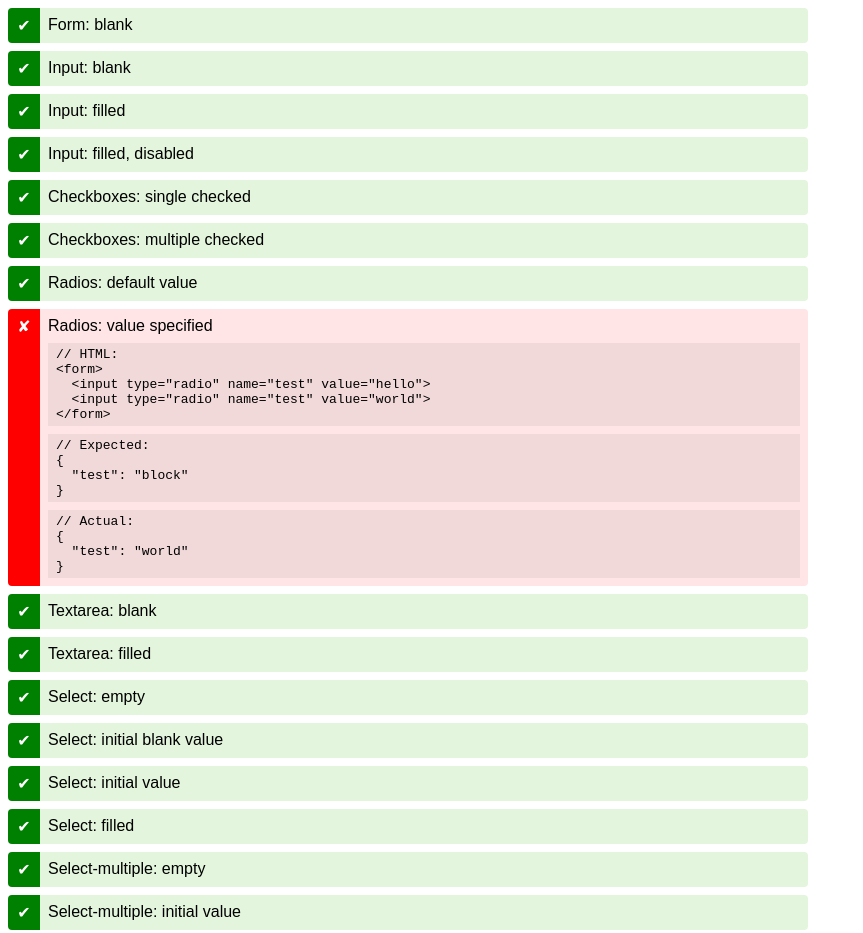
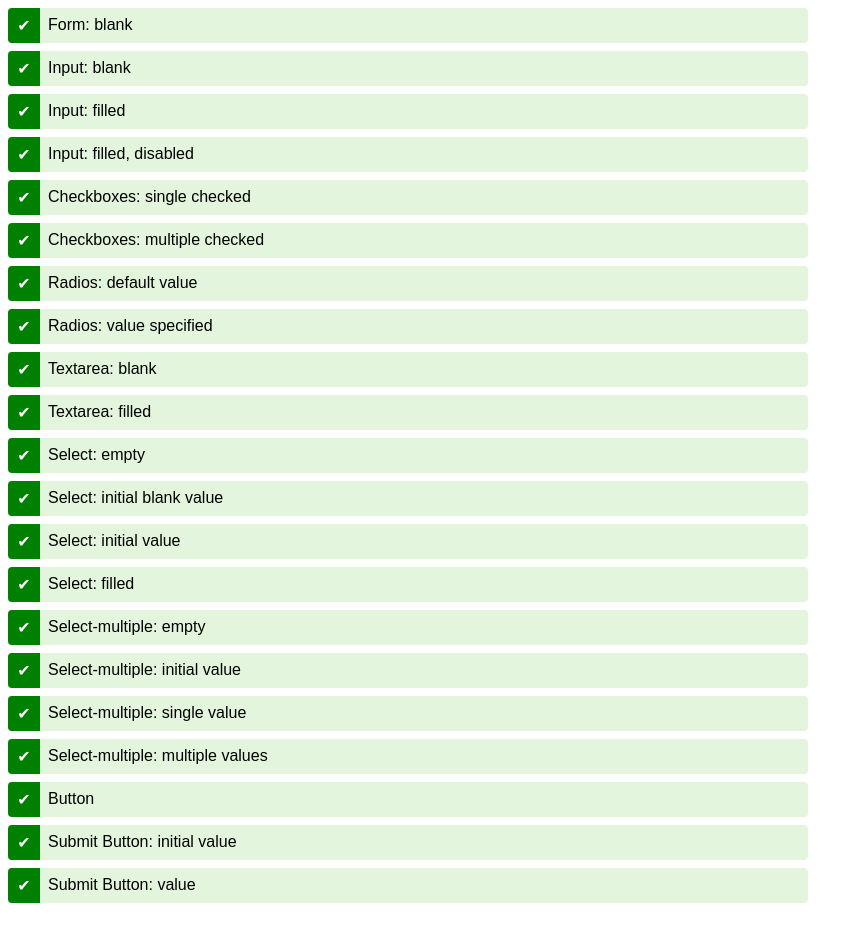
Before and after one commit to jackmoore/form-to-object, a website: page unit-tests.html in a window 1280 px wide. Shown: the top 933 px of the page, without its empty margins (0-863 px from the left). After the commit the page ends 911 px from the top, so only its background shows below. Drawn offline with Linux system fonts and the light colour scheme.

Commit message:
no message

```diff
--- a/unit-tests.html
+++ b/unit-tests.html
@@ -208,7 +208,7 @@
       el2.checked = true;
       form.appendChild(el2);
 
-      return compare(form, {'test': 'block'}, 'Radios: value specified');
+      return compare(form, {'test': 'world'}, 'Radios: value specified');
     },
     function(){
       var form = document.createElement('form');
```
